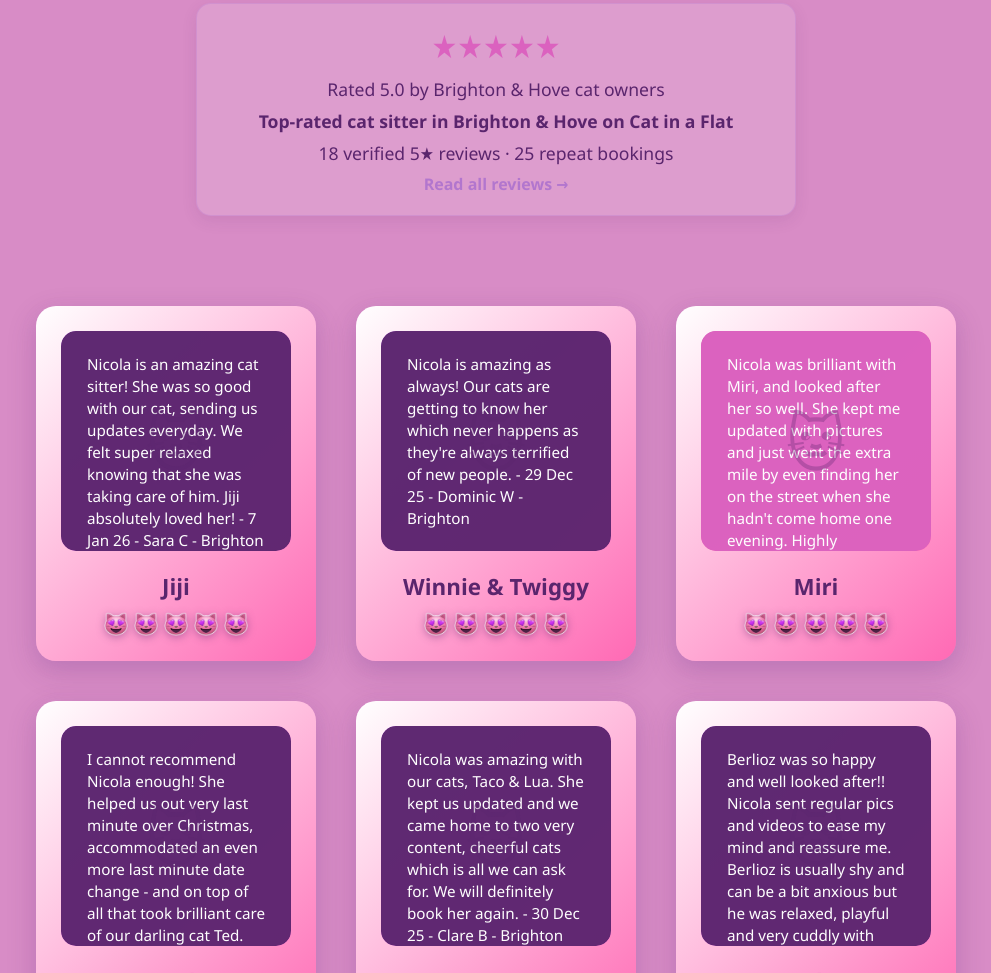
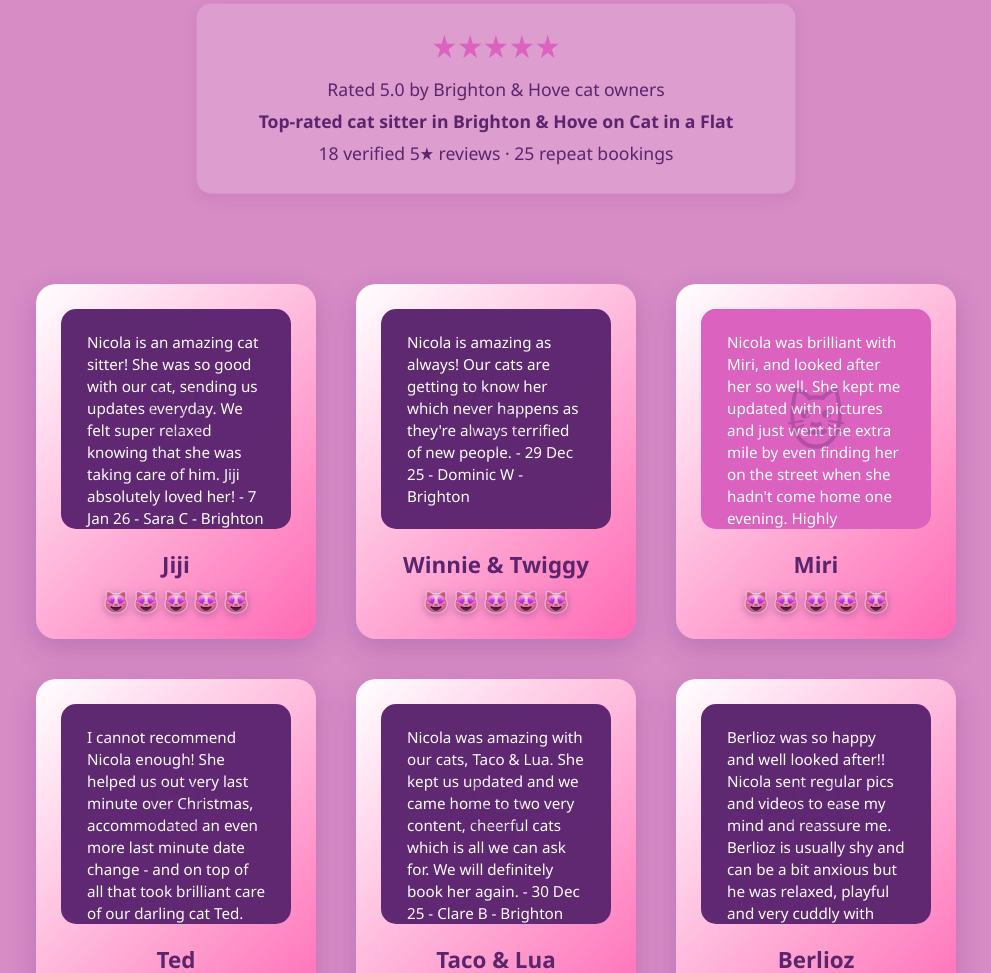
Before and after one commit to kalmkatz/kalmkatz.github.io, a plain HTML site: page index.html in a window 1280 px wide. Shown: the part 937-1910 px from the top of the page, without its empty margins (144-1135 px from the left). Drawn offline with Linux system fonts and the light colour scheme.

Commit message:
Commented out link

```diff
--- a/index.html
+++ b/index.html
@@ -116,7 +116,7 @@
         <p>Rated 5.0 by Brighton & Hove cat owners</p>
         <p><b>Top-rated cat sitter in Brighton & Hove on Cat in a Flat</b></p>
         <p>18 verified 5★ reviews · 25 repeat bookings</p>
-        <a href="https://catinaflat.co.uk/pet-sitter/572783" target="_blank" rel="noopener noreferrer">Read all reviews →</a>
+        <!-- <a href="https://catinaflat.co.uk/pet-sitter/572783" target="_blank" rel="noopener noreferrer">Read all reviews →</a> -->
     </div>
 </header>
 
```
